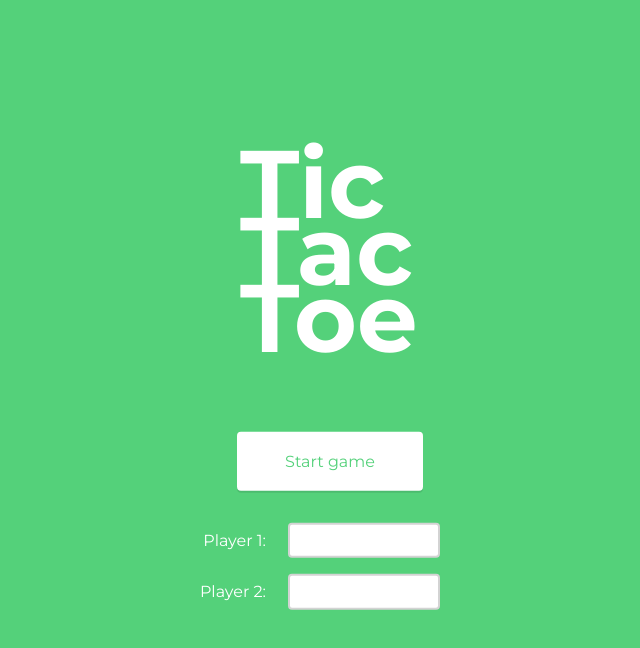
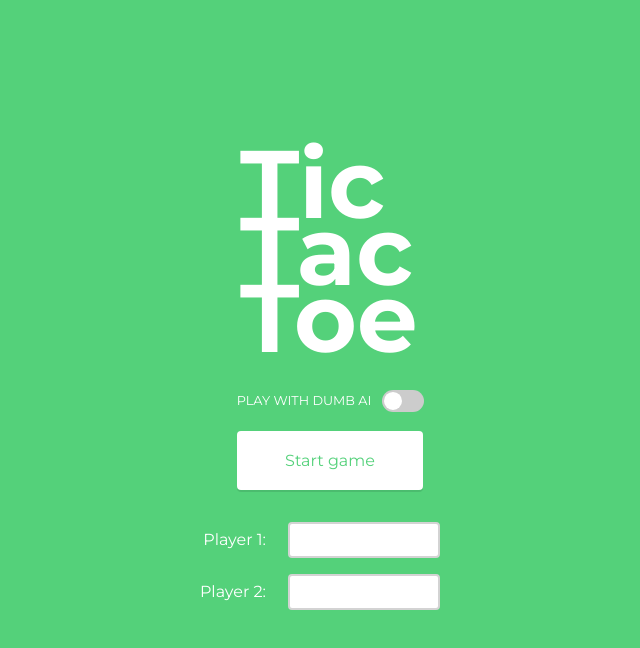
Before and after one commit to sumtsui/techdegree-project-4, a plain HTML site: page index.html in a window 1280 px wide. Shown: the whole page, without its empty margins (310-950 px from the left). Drawn offline with Linux system fonts and the light colour scheme.

Commit message:
AI added with UI

```diff
--- a/css/style.css
+++ b/css/style.css
@@ -170,3 +170,86 @@ li.players span {
   font-size: 2.6em;
   padding-left: 2em;
 }
+
+/* toggle button */
+.toggle-menu {
+  text-transform: uppercase;
+  font-size: 80%;
+  width: 300px;
+  color: #999;
+  display: flex;
+  align-items: center;
+  justify-content: center;
+  margin: 3em auto 1.5em;
+}
+.switch {
+  position: relative;
+  display: block;
+  width: 42px !important;
+  height: 22px;
+  float: right;
+  margin-left: .6em;
+  padding-top: 0 !important;
+}
+
+.toggle-menu .switch input {
+  display:none !important;
+}
+
+.toggle-menu label {
+  margin-left: .4em !important;
+  margin-right: .4em !important;
+}
+
+.toggle-menu .slider {
+  position: absolute;
+  cursor: pointer;
+  top: 0;
+  left: 0;
+  right: 0;
+  bottom: 0;
+  background-color: #ccc;
+  -webkit-transition: .4s;
+  transition: .4s;
+  width: 42px;
+  height: 22px;
+}
+
+.toggle-menu .slider:before {
+  position: absolute;
+  content: "";
+  height: 18px;
+  width: 18px;
+  left: 2px;
+  bottom: 2px;
+  background-color: white;
+  -webkit-transition: .4s;
+  transition: .4s;
+}
+
+.toggle-menu input:checked + .slider {
+  background-color: #4ba6c3;
+}
+
+.toggle-menu input:focus + .slider {
+  box-shadow: 0 0 1px #4ba6c3;
+}
+
+.toggle-menu input:checked + .slider:before {
+  -webkit-transform: translateX(20px);
+  -ms-transform: translateX(20px);
+  transform: translateX(20px);
+}
+
+.toggle-menu label {
+  padding-top: 0 !important;
+}
+
+/* Rounded sliders */
+.slider.round {
+  border-radius: 34px;
+}
+
+.slider.round:before {
+  border-radius: 50%;
+}
--- a/index.html
+++ b/index.html
@@ -12,6 +12,12 @@
   <div class="screen screen-start" id="start">
     <header>
       <h1>Tic Tac Toe</h1>
+      <div class="toggle-menu">
+        <label>Play with Dumb AI</label>
+        <label class="switch"><input type="checkbox">
+          <span class="slider round"></span>
+        </label>
+      </div>
       <a href="#" class="button" id="startBtn">Start game</a>
       <div id="playerNames">
         <label for="p1-name">Player 1: </label><input type="text" id="p1-name">
--- a/js/app.js
+++ b/js/app.js
@@ -9,6 +9,8 @@ const p2Li = document.querySelector('#player2');
 const board = document.querySelector('ul.boxes');
 const tiles = document.querySelectorAll('.box');
 const endDiv = document.querySelector('#finish-screen');
+const toggleAI = document.querySelector('.toggle-menu input');
+let AIenabled = false;
 
 let p1 = new Player('player1', true);
 let p2 = new Player('player2', false);
@@ -18,7 +20,7 @@ start();
 
 board.addEventListener('click', (event) => {
 	play(event);
-	AIplay();
+	if (AIenabled) AIplay();
 	result();
 	end();
 });
@@ -149,4 +151,13 @@ function renderResult(winner) {
 function show(node) { node.style.display = 'block'; }
 function hide(node) { node.style.display = 'none'; }
 
+toggleAI.addEventListener('change', (event) => {
+	if (event.target.checked) {
+		AIenabled = true;
+		p2NameInput.value = 'Ultron';
+	} else {
+		p2NameInput.value = '';
+	}
+});
+
 // }());
```
